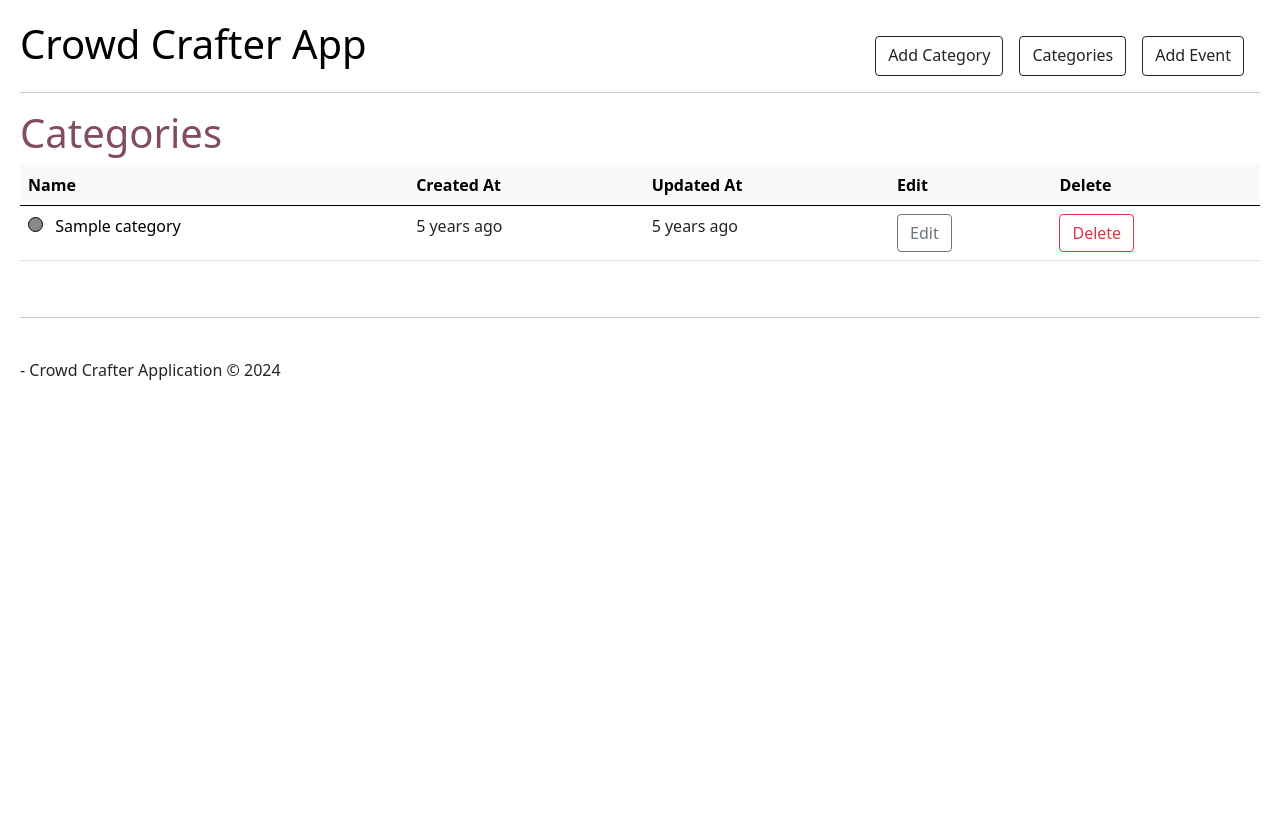
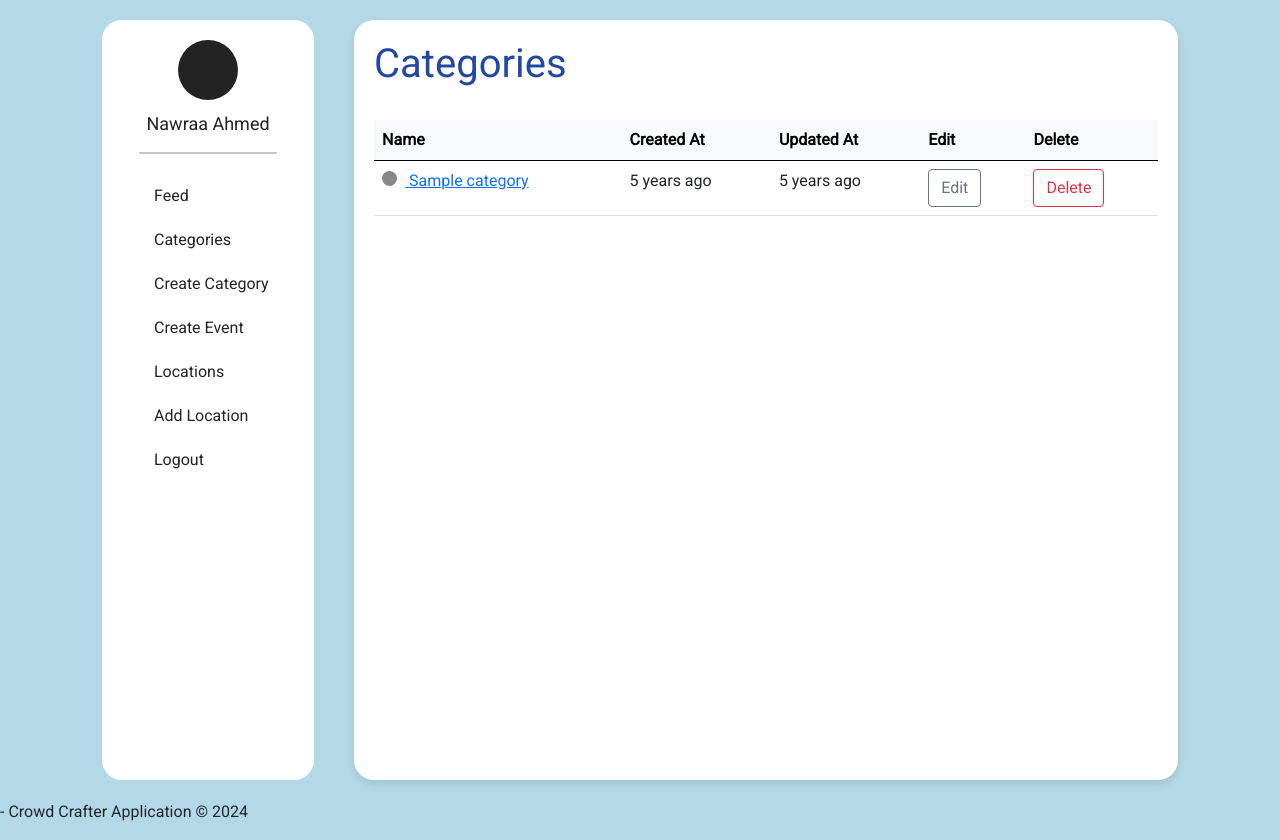
Before and after one commit to Mujtaba18/CrowdCrafter, a Node server app: page /category/index in a window 1280 px wide. Before the commit the page ends 800 px from the top, so only its background shows below. Run offline with Node 20, Linux system fonts and the light colour scheme; tables that the repository leaves empty hold one stand-in row (values such as "Sample post"); some libraries are stand-ins or nearby versions.

Commit message:
add layout, side menu, profile section

```diff
--- a/public/css/style.css
+++ b/public/css/style.css
@@ -1,33 +1,83 @@
 body{
+    margin: 0;
+    padding: 0;
+    font-family: 'Roboto', sans-serif;
+    background-color: #b3d9e8;
+    height: 100%;
+  }
+
+  .container {
+    display: flex;
+    height: 100vh;
+  }
+
+  .sidebar {
+    width: 20vw;
     background-color: white;
+    border-radius: 20px;
+    margin: 20px;
     padding: 20px;
-}
+    display: flex;
+    flex-direction: column;
+    color: #232323;
+  }
 
-h1{
-    color: #824d5c;
-}
-a {
+  .profile-section {
+    display: flex;
+    flex-direction: column;
+    align-items: center;
+  }
+
+  .profile-circle {
+    width: 60px;
+    height: 60px;
+    background-color: #232323;
+    border-radius: 50%;
+    margin-bottom: 10px;
+    cursor: pointer;
+  }
+
+  .profile-name {
+    font-size: 18px;
+    font-weight: 500;
+  }
+
+  .divider {
+    width: 80%;
+    border: 1px solid #232323;
+    margin: 15px 0;
+  }
+
+  .menu {
+    list-style-type: none;
+  }
+
+  .menu li {
+    margin: 10px 0;
+  }
+
+  .menu li a {
     text-decoration: none;
-    cursor: pointer;
-    color: black;
-}
+    color: #232323;
+    font-size: 16px;
+    display: block;
+    padding: 5px 0;
+  }
 
-a:visited {
-    color: black;
-    text-decoration: none;
-}
+  .menu li a:hover {
+    color: #2348A3;
+  }
 
-#my-nav{
-    display: flex;
-    justify-content: flex-start;
+  .main-content {
+    width: 80vw;
+    background-color: white;
+    border-radius: 20px;
+    margin: 20px;
+    padding: 20px;
+    box-shadow: 0 4px 8px rgba(0, 0, 0, 0.1);
+    overflow-y: auto;
+  }
 
-}
-
-.navItems{
-    margin: 1em 1em 0em 0em;
-}
-
-#the-header{
-    display: flex;
-    justify-content:space-between;
-}
+  h1{
+    color: #2348A3;
+  }
--- a/views/category/add.ejs
+++ b/views/category/add.ejs
@@ -6,8 +6,9 @@
         <br>
         <input type="text" name="name" required class="form-control">
 
+        <br>
         <label for="color" class="form-label">Category color</label>
-        <input type="color" name="color" value="#ff0000">
+        <input type="color" name="color" class="form-control form-control-color" value="#374375">
 
     </div>
 
--- a/views/category/edit.ejs
+++ b/views/category/edit.ejs
@@ -9,7 +9,7 @@
 
     <div>
         <label class="form-label">Color</label>
-        <input type="text" name="color" value="<%= category.color %>" class="form-control" />
+        <input type="color" name="color" class="form-control form-control-color" value="<%= category.color %>" />
     </div>
 
 
--- a/views/category/index.ejs
+++ b/views/category/index.ejs
@@ -1,5 +1,5 @@
 <h1>Categories</h1>
-
+<br>
 <table class="table table-hover">
     <thead class="table-light">
     <tr>
@@ -54,6 +54,5 @@
         height: 15px; /* Adjust the size */
         border-radius: 50%;  /* Make it a circle */
         margin-right: 8px;   /* Space between the circle and category name */
-        border: 1px solid #000; /* Optional: Border to make the circle visible */
     }
 </style>
--- a/views/layout.ejs
+++ b/views/layout.ejs
@@ -6,30 +6,42 @@
     <meta name="viewport" content="width=device-width, initial-scale=1.0">
     <link href="https://cdn.jsdelivr.net/npm/bootstrap@5.0.0-beta3/dist/css/bootstrap.min.css" rel="stylesheet"
         integrity="sha384-eOJMYsd53ii+scO/bJGFsiCZc+5NDVN2yr8+0RDqr0Ql0h+rP48ckxlpbzKgwra6" crossorigin="anonymous">
+        <link href="https://fonts.googleapis.com/css2?family=Roboto:wght@300;400&display=swap" rel="stylesheet">
     <link rel="stylesheet" type="text/css" href="/CSS/style.css">
     <title>Crowd Crafter App</title>
     <style>
 
     </style>
 </head>
-<header id="the-header">
-    <div> <h1> <a href="/"> Crowd Crafter App </a> </h1></div>
-
-    <div id="my-nav">
-        <a href="/category/add" class="btn btn-outline-dark navItems"> Add Category</a>
-        <a href="/category/index" class="btn btn-outline-dark navItems"> Categories </a>
-        <a href="#" class="btn btn-outline-dark navItems"> Add Event </a>
-    </div>
-</header>
 
 <body>
-    <hr>
+    <div class="container">
+      <!-- Sidebar -->
+      <div class="sidebar">
+        <div class="profile-section">
+          <div class="profile-circle"></div>
+          <span class="profile-name">Nawraa Ahmed</span>
+          <hr class="divider">
+        </div>
 
+        <ul class="menu">
+          <li><a href="#">Feed</a></li>
+          <li><a href="/category/index">Categories</a></li>
+          <li><a href="/category/add">Create Category</a></li>
+          <li><a href="#">Create Event</a></li>
+          <li><a href="#">Locations</a></li>
+          <li><a href="#">Add Location</a></li>
+          <li><a href="#">Logout</a></li>
+        </ul>
+      </div>
+
+      <!-- Main content area -->
+      <div class="main-content">
         <%- body %>
+      </div>
     </div>
-    <br>
-    <hr><br>
-</body>
+  </body>
+
 <footer>
     <!-- © &copy; -->
     <p> - Crowd Crafter Application &copy; 2024 </p>
```
